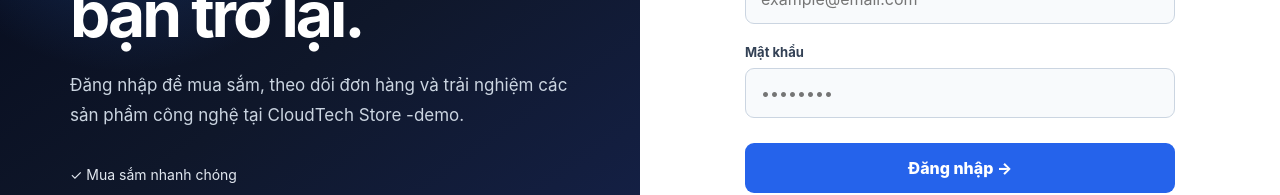
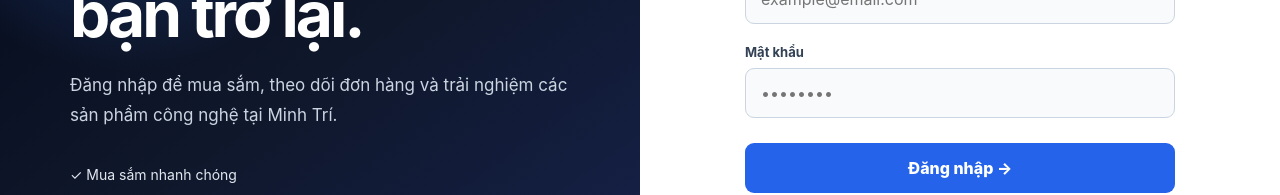
Before and after one commit to mtri110504/ecommerce-devops, a React app in the folder frontend/: page /login in a window 1280 px wide. Shown: the part 378-573 px from the top of the page. Built offline with nearby package versions, Linux system fonts and the light colour scheme; the HTML template or start-up script is replaced by a standard one.

Commit message:
Demo CI/CD

```diff
--- a/frontend/src/pages/Login.jsx
+++ b/frontend/src/pages/Login.jsx
@@ -55,7 +55,7 @@
 
             <p>
               Đăng nhập để mua sắm, theo dõi đơn hàng và trải nghiệm các sản
-              phẩm công nghệ tại CloudTech Store -demo.
+              phẩm công nghệ tại Minh Trí.
             </p>
 
             <div className="auth-features">
```
